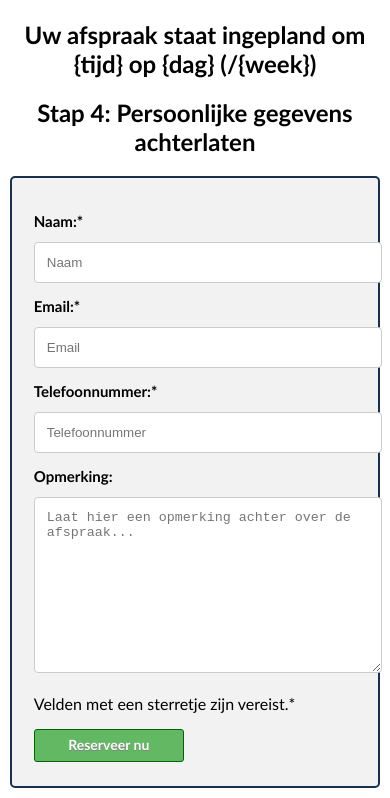
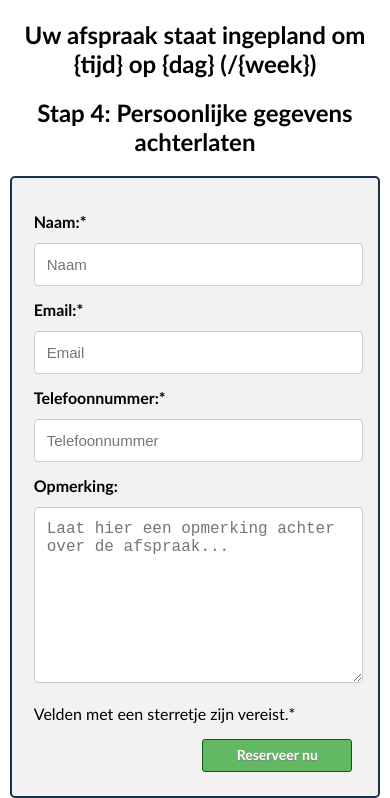
Before and after one commit to florisgravendeel/Knip, a website: page reserveer.html in a window 390 px wide. Shown: the part 2374-3172 px from the top of the page. Drawn offline with Linux system fonts and the light colour scheme; no server answers.

Commit message:
Update default.css
update 'default' css file met wijzigingen (deel 4)

```diff
--- a/css/default.css
+++ b/css/default.css
@@ -310,7 +310,7 @@ label {
     display: inline-block;
 }
 
-input[type=submit] {
+input[type=button] {
     background-color: #4CAF50;
     color: white;
     padding: 12px 20px;
@@ -321,8 +321,9 @@ input[type=submit] {
     float: right;
 }
 
-input[type=submit]:hover {
-    background-color: #45a049;
+button{
+    float:right;
+    margin-right:4px;
 }
 
 .container {
@@ -336,11 +337,12 @@ input[type=submit]:hover {
     float: left;
     width: 25%;
     margin-top: 6px;
+
 }
 
 .col-75 {
     float: left;
-    width: 75%;
+    width: 72.5%;
     margin-top: 6px;
 }
 
@@ -354,28 +356,28 @@ input[type=submit]:hover {
 
 .container .row .col-25 label{
     font-weight: bold;
+    font-size:16px;
+    margin-right:2.5px;
+}
+
+.container .row .col-75 input{
     font-size:15px;
 
 }
 
-.container .row .col-25{
-
-    text-align:left;
-}
-small{
-
-    padding:5px;
-
+textarea{
+    font-size:16px;
 }
 
-h2, h1{
-
+.main-container .reserveer-wrapper h2, h1{
     text-align:center;
 }
+
 /* onder 600px media query */
+
 @media screen and (max-width: 600px) {
-    .col-25, .col-75, input[type=submit] {
-        width: 100%;
+    .col-25, .col-75, input[type=button] {
+        width: 94%;
         margin-top: 0;
     }
 }
```
